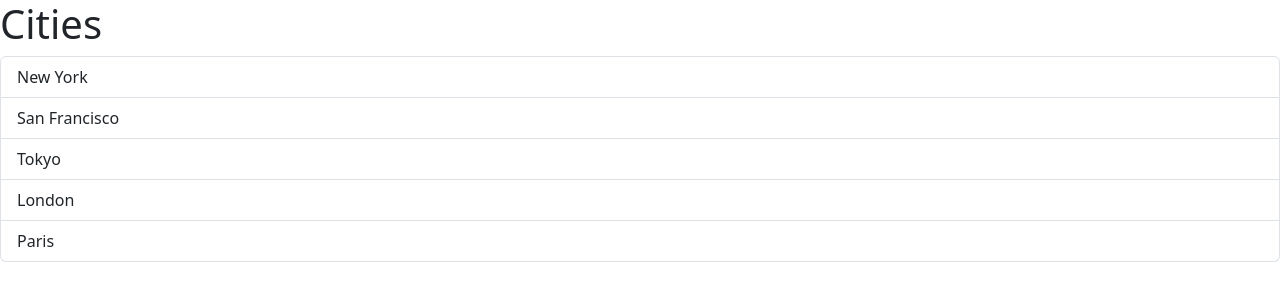
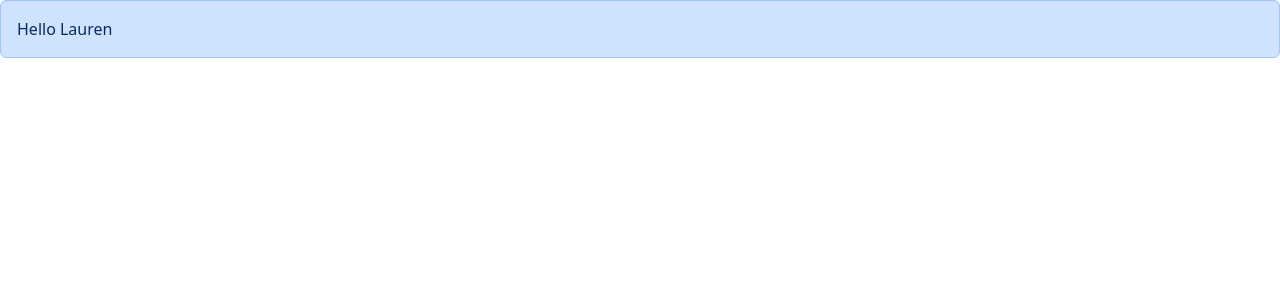
Before and after one commit to ljcromps/react_tutorial, a React (Vite) app: page / in a window 1280 px wide. Shown: the top 300 px of the page. Built offline with nearby package versions, Linux system fonts and the light colour scheme.

Commit message:
added alert component which takes AlertProp as an argument to display a message. Alert design from Bootstrap

```diff
--- a/src/App.tsx
+++ b/src/App.tsx
@@ -1,20 +1,10 @@
-import ListGroup from "./components/ListGroup.tsx";
+import Alert from "./components/Alert.tsx";
 
 function App() {
-    const items = [
-        'New York',
-        'San Francisco',
-        'Tokyo',
-        'London',
-        'Paris'
-    ];
-    const handleSelectItem = (item: string) => {
-        console.log(item);
-    }
-    return <div>
-        <ListGroup items={items} heading="Cities"
-                   onSelectItem={handleSelectItem}/>
-    </div>
+
+    return (<div>
+        <Alert text="Hello Lauren"/>
+    </div>)
 }
 
 export default App;
--- /dev/null
+++ b/src/components/Alert.tsx
@@ -0,0 +1,13 @@
+interface AlertProps {
+    text: string;
+}
+
+const Alert = ({text}: AlertProps) => {
+    return (
+        <div className="alert alert-primary" role="alert">
+            {text}
+        </div>
+    )
+}
+
+export default Alert;
```
